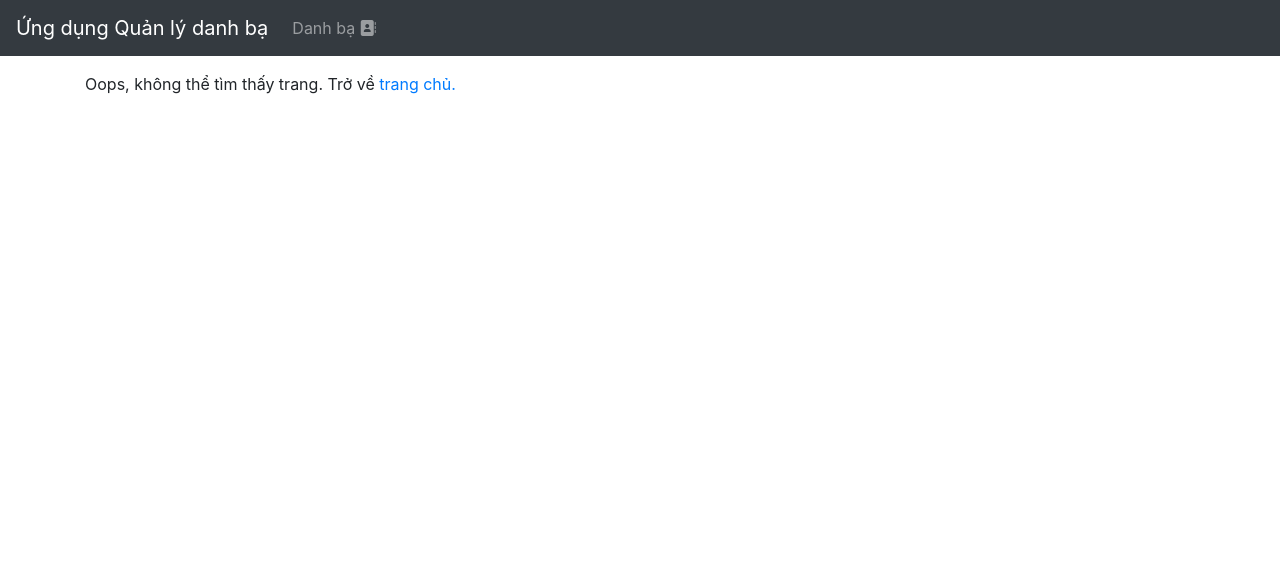
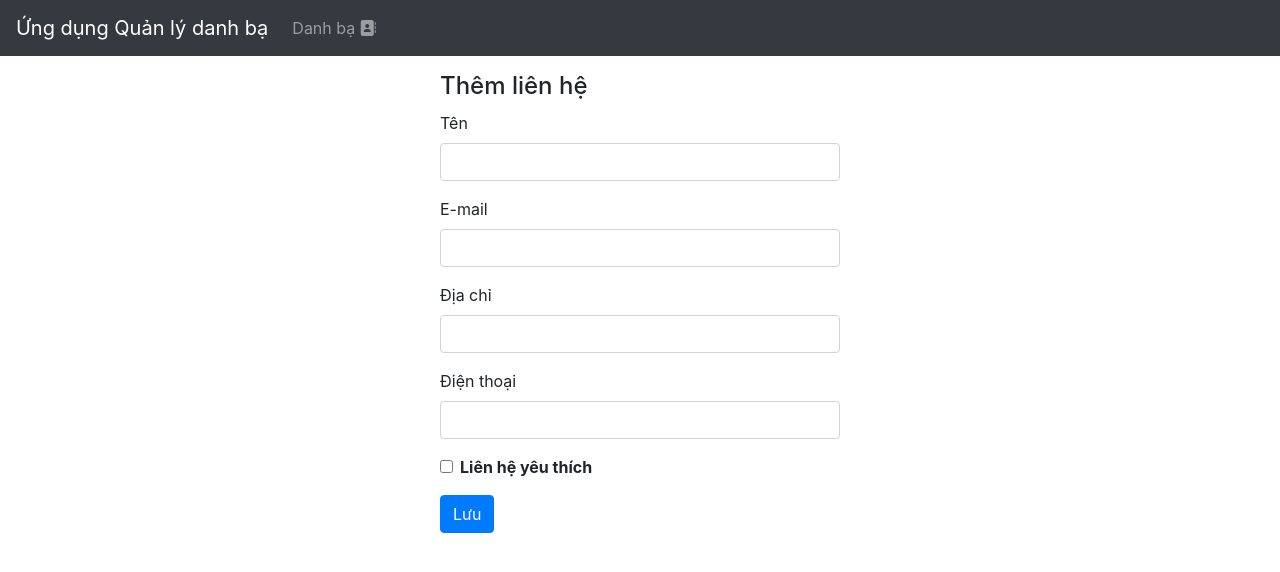
Before and after one commit to LuanPhan2911/B2111851_PhanBaoLuan_Frontend, a Vue app: page /contacts/add in a window 1280 px wide. Shown: the top 572 px of the page. Built offline with nearby package versions, Linux system fonts and the light colour scheme; no server answers.

Commit message:
them lien he

```diff
--- a/src/App.vue
+++ b/src/App.vue
@@ -11,3 +11,9 @@
 
 export default { components: { AppHeader } };
 </script>
+<style>
+.page {
+  max-width: 400px;
+  margin: auto;
+}
+</style>
--- a/src/components/ContactForm.vue
+++ b/src/components/ContactForm.vue
@@ -75,7 +75,7 @@
   },
   emits: ["submit:contact", "delete:contact"],
   props: {
-    contact: { type: Object, required: true },
+    contact: { type: Object },
   },
   data() {
     const contactFormSchema = yup.object().shape({
--- a/src/router/index.js
+++ b/src/router/index.js
@@ -16,6 +16,12 @@
     props: true, // Truyền các biến trong $route.params vào làm props
   },
   {
+    path: "/contacts/add",
+    name: "contact.add",
+    component: () => import("@/views/ContactAdd.vue"),
+    props: true, // Truyền các biến trong $route.params vào làm props
+  },
+  {
     path: "/:pathMatch(.*)*",
     name: "notfound",
     component: () => NotFoundVue,
--- /dev/null
+++ b/src/views/ContactAdd.vue
@@ -0,0 +1,44 @@
+<template>
+  <div v-if="contact" class="page">
+    <h4>Thêm liên hệ</h4>
+    <ContactForm :contact="contact" @submit:contact="createContact" />
+    <p>{{ message }}</p>
+  </div>
+</template>
+<script>
+import ContactForm from "@/components/ContactForm.vue";
+import ContactService from "@/services/contact.service";
+export default {
+  components: {
+    ContactForm,
+  },
+
+  data() {
+    return {
+      contact: null,
+      message: "",
+    };
+  },
+  methods: {
+    async createContact(data) {
+      try {
+        let res = await ContactService.create(data);
+
+        this.message = "Liên hệ được thêm thành công.";
+        this.$router.push({ name: "contactbook" });
+      } catch (error) {
+        console.log(error);
+      }
+    },
+  },
+  created() {
+    this.contact = {
+      email: "",
+      phone: "",
+      address: "",
+      name: "",
+      favorite: false,
+    };
+  },
+};
+</script>
```
